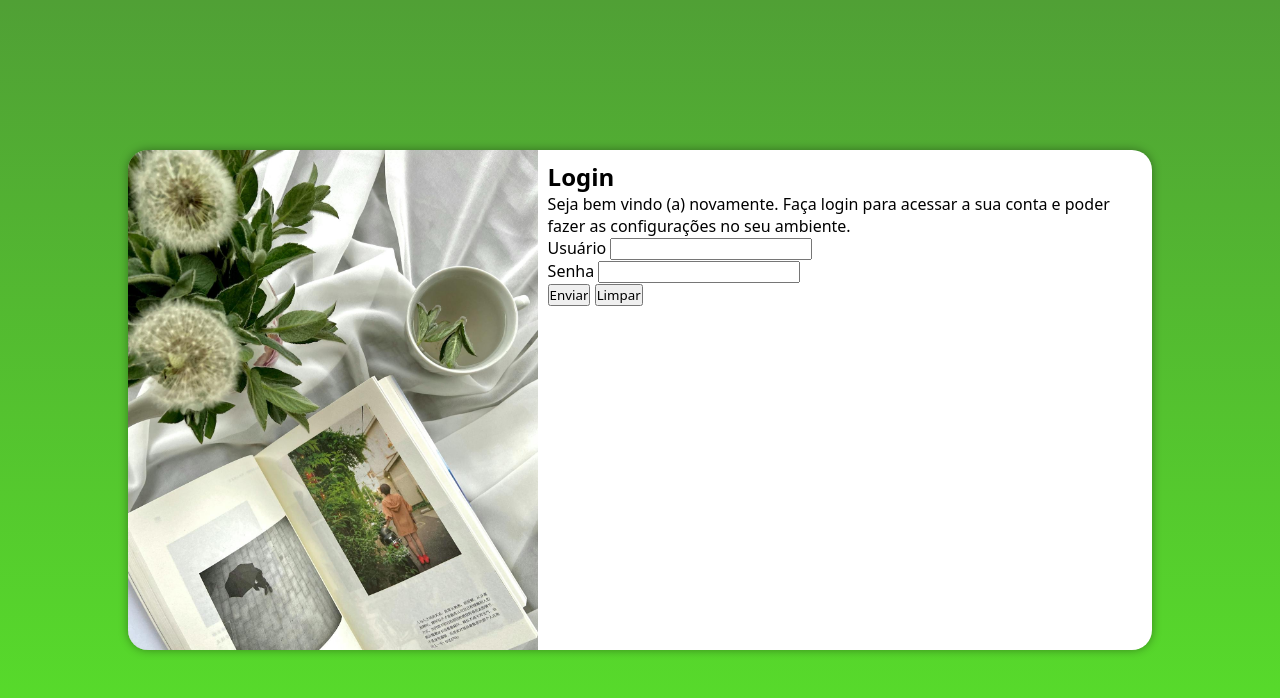
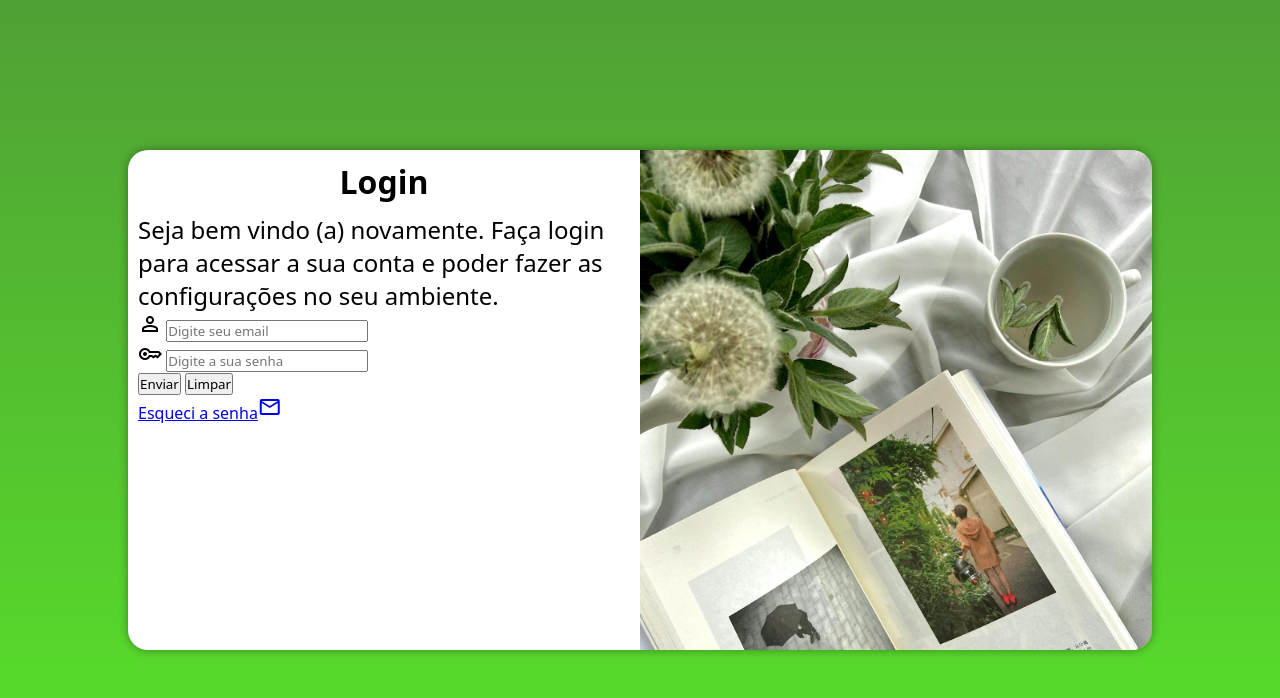
Before and after one commit to JefersonFreitas27/Projeto-login, a plain HTML site: page index.html in a window 1280 px wide. Drawn offline with nearby package versions, Linux system fonts and the light colour scheme.

Commit message:
adicionei o formulario

```diff
--- a/estilos/media-query.css
+++ b/estilos/media-query.css
@@ -2,43 +2,52 @@
 
 @media screen and (min-width:768px) and (max-width:992px) {
 
-    body{
-        background-image: linear-gradient(to top,#59eb28e2,#50A035);
+    body {
+        background-image: linear-gradient(to top, #59eb28e2, #50A035);
     }
 
-   #login{
+    #login {
         width: 80vw;
     }
 
-#login>#imagem{
+    #login>#imagem {
         float: left;
         width: 40%;
         height: 100%;
     }
-#login>#formulario{
+
+    #login>#formulario {
         float: right;
         width: 60%;
     }
 }
 
-@media screen and (min-width:992px){
-    body{
-        background-image: linear-gradient(to top,#59eb28e2,#50A035);
+@media screen and (min-width:992px) {
+    body {
+        background-image: linear-gradient(to top, #59eb28e2, #50A035);
     }
 
-    #login{
+    #login {
         width: 80vw;
     }
 
-    #login>#imagem{
-    float: left;
-    width: 40%;
+    #login>#imagem {
+        float: right;
+        width: 50%;
         height: 100%;
     }
 
-#login>#formulario{
-    float: right;
-    width: 60%;
+    #login>#formulario {
+        float: left;
+        width: 50%;
+    }
+
+    #login>#formulario>h1 {
+        font-size: 2em;
+    }
+
+    #login>#formulario>p {
+        font-size: 1.5em;
     }
 
 }
--- a/estilos/style.css
+++ b/estilos/style.css
@@ -6,31 +6,32 @@ paletas de cores
 #50A035
 */
 
-*{
-    font-family:system-ui, -apple-system, BlinkMacSystemFont, 'Segoe UI', Roboto, Oxygen, Ubuntu, Cantarell, 'Open Sans', 'Helvetica Neue', sans-serif;
+* {
+    font-family: system-ui, -apple-system, BlinkMacSystemFont, 'Segoe UI', Roboto, Oxygen, Ubuntu, Cantarell, 'Open Sans', 'Helvetica Neue', sans-serif;
     margin: 0px;
     padding: 0px;
     box-sizing: border-box;
 }
 
-body,html{
-    background-color:#50A035 ;
+body,
+html {
+    background-color: #50A035;
     height: 100vh;
     width: 100vw;
 }
 
-main{
+main {
     position: relative;
     height: 100vh;
     width: 100vw;
 }
 
-#login{
+#login {
     position: absolute;
     top: 50%;
-    left:50%;
+    left: 50%;
     overflow: hidden;
-    transform: translate(-50%,-50%);
+    transform: translate(-50%, -50%);
     background-color: white;
     width: 250px;
     height: 500px;
@@ -40,7 +41,7 @@ main{
     transition-timing-function: ease;
 }
 
-#login>#imagem{
+#login>#imagem {
     display: block;
     background: #50A035 url(../imagens/pexels.jpg)no-repeat;
     height: 200px;
@@ -48,7 +49,16 @@ main{
     background-position: left center;
 }
 
-#login>#formulario{
+#login>#formulario {
     display: block;
     padding: 10px;
 }
+
+#login>#formulario>h1 {
+    text-align: center;
+    margin-bottom: 10px;
+}
+
+#login>#formulario>p {
+    font-size: 0.8em;
+}
--- a/index.html
+++ b/index.html
@@ -1,12 +1,15 @@
 <!DOCTYPE html>
 <html lang="pt-br">
+
 <head>
     <meta charset="UTF-8">
     <meta name="viewport" content="width=device-width, initial-scale=1.0">
     <title>Login</title>
     <link rel="stylesheet" href="estilos/style.css">
     <link rel="stylesheet" href="estilos/media-query.css">
+    <link href="https://fonts.googleapis.com/css2?family=Material+Symbols+Outlined" rel="stylesheet" />
 </head>
+
 <body>
     <main>
 
@@ -17,18 +20,31 @@
 
             <div id="formulario">
                 <h1>Login</h1>
-                <p>Seja bem vindo (a) novamente. Faça login para acessar a sua conta e poder fazer as configurações no seu ambiente. </p>
-                <form action="cadastro.js" method="post">
-                    <p>
-                        <label for="isu">Usuário</label>
-                        <input type="text" name="usuario" id="isu">
-                    </p>
-                    <p>
-                        <label for="isen">Senha</label>
-                        <input type="password" name="senha" id="isen">
-                    </p>
-                    <input type="submit" value="Enviar">
-                    <input type="reset" value="Limpar">
+                <p>Seja bem vindo (a) novamente. Faça login para acessar a sua conta e poder fazer as configurações no
+                    seu ambiente. </p>
+                <form action="cadastro.js" method="post" autocomplete="on">
+                    <div class="campo">
+                        <span class="material-symbols-outlined">person</span>
+                        <input type="email" name="login" id="ilogin" placeholder="Digite seu email"
+                            autocomplete="email" required maxlength="30">
+                        <label for="ilogin"></label>
+
+                    </div>
+
+                    <div class="campo">
+                        <span class="material-symbols-outlined">key</span>
+                        <input type="password" name="senha" id="isenha" placeholder="Digite a sua senha"
+                            autocomplete="current-password" required minlength="8" maxlength="15">
+                        <label for="isenha"></label>
+
+                    </div>
+
+                    <div>
+                        <input type="submit" value="Enviar">
+                        <input type="reset" value="Limpar">
+                    </div>
+
+                    <div><a href="#">Esqueci a senha<span class="material-symbols-outlined">email</span></a></div>
                 </form>
             </div>
 
@@ -36,4 +52,5 @@
 
     </main>
 </body>
+
 </html>
```
Lines whose indentation alone changed are shown as unchanged.
